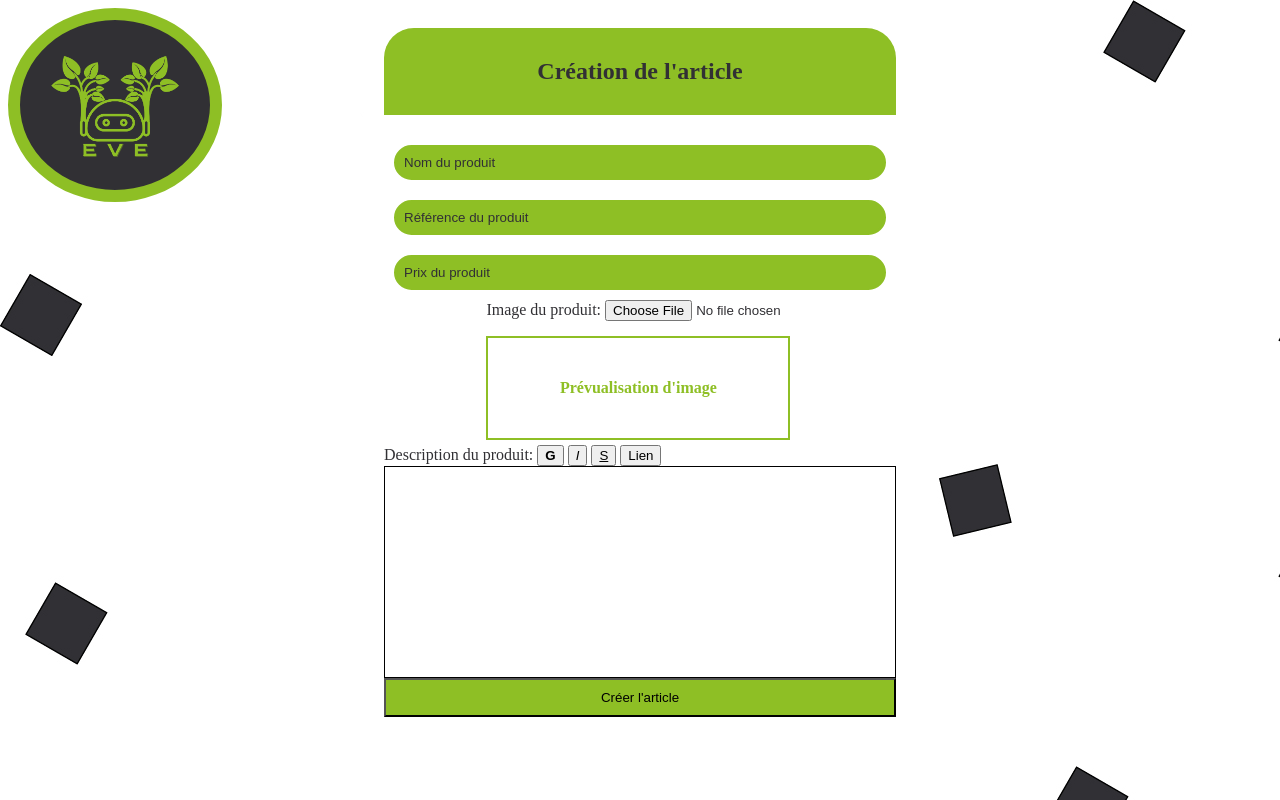
After one commit to CanberraMenthonnex/ProjetEve-EcoCommerce, a PHP site: template views/creation_article.php in a window 1280 px wide. The commit adds this page. Run offline with PHP 8.4, Linux system fonts and the light colour scheme; the template is opened without the code that fills it, so the values that code supplies are empty; some libraries are stand-ins or nearby versions.

Commit message:
:sparkles: Add new View (creation d'article). Add css and js

```diff
--- a/public/main.js
+++ b/public/main.js
@@ -21,3 +21,96 @@ function ChangeSlide(sens) {
 /************************</SLIDER>***************************/
 
 /************************</PAGE INDEX>***************************/
+
+
+
+
+
+
+
+
+
+
+
+
+
+
+
+
+
+
+
+
+
+
+
+/************************<PAGE CREATION DE PRODUIT>***************************/
+
+/************************</WYSIWYG>***************************/
+
+var gras = document.getElementById("gStyle");
+gras.onclick = ()=> commande('bold');
+var italique = document.getElementById("iStyle");
+italique.onclick = ()=> commande('italic');
+var souligner = document.getElementById("sStyle");
+souligner.onclick = ()=> commande('underline');
+var lien = document.getElementById("lienStyle");
+lien.onclick = ()=> commande('createLink');
+var boutonResultat = document.getElementById("boutonResultat");
+boutonResultat.onclick = ()=> resultat();
+
+
+function commande(nom, argument) {
+	if (typeof argument === 'undefined') {
+		argument = '';
+	}switch (nom) {
+	case "createLink":
+		argument = prompt("Quelle est l'adresse du lien ?");
+	break;
+	}
+
+	document.execCommand(nom, false, argument);
+
+
+}
+// function permettant de recuperer le contenue du WYSIWYG
+/*
+function resultat() {
+	document.getElementById("depot").value = document.getElementById("editeur").innerHTML;
+}
+*/
+
+/**************************</WYSIWYG>******************************/
+
+
+/*********************<IMAGE PREVUALISATION>***********************/
+
+const imgFile = document.getElementById("imgFile");
+const prevuConteneur = document.getElementById("imgPreview");
+const prevuImage = prevuConteneur.querySelector(".imagePrevuImage");
+const ImagePrevuDefault = prevuConteneur.querySelector(".ImagePrevuDefault");
+
+imgFile.addEventListener("change", function(){
+	const file = this.files[0];
+
+	if (file) {
+		const read = new FileReader();
+
+		ImagePrevuDefault.style.display = "none";
+		prevuImage.style.display = "block";
+		read.addEventListener("load", function(){
+			prevuImage.setAttribute("src", this.result);
+		});
+
+		read.readAsDataURL(file);
+
+	}else{
+		ImagePrevuDefault.style.display = null;
+		prevuImage.style.display = null;
+		prevuImage.setAttribute("src", "");
+	}
+});
+
+
+/*********************</IMAGE PREVUALISATION>***********************/
+/************************</PAGE CREATION DE PRODUIT>***************************/
--- a/public/style.css
+++ b/public/style.css
@@ -1,20 +1,20 @@
 /************************<PAGE INDEX>***************************/
 
-body {
+#bodyIndex {
     background-color: #313034;
 }
 /********************<HEADER>*****************/
-header {
+#bodyIndex header {
     display: flex;
     flex-direction: row;
     justify-content: space-around;
     margin-bottom: 0;
     height: 180px;
 }
-header div {
+body header div {
     width: 33%;
 }
-p {
+#bodyIndex p {
     color: #8ebf25;
 }
 /*******************MENU***********************/
@@ -142,3 +163,142 @@ footer {
 
 
 /************************</PAGE INDEX>***************************/
+
+
+
+
+
+
+
+
+
+
+
+
+
+
+
+
+
+
+
+
+
+
+
+
+
+
+
+
+
+
+/********************<PAGE CREATION D ARTICLE>*********************/
+/********************<Body>*********************/
+#bodyPageCreationArticle{
+	background-image: url("img/backgroundImg.jpg");
+}
+/********************<logo>*********************/
+#divLogoPageBack {
+    border-radius: 50%;
+    background-color: #313034;
+    height: 170px;
+	width: 190px;
+    border: 12px solid #8ebf25;
+    display: flex;
+    align-items: center;
+	justify-content: center;
+	position: absolute;
+}
+#logoImgPageBack {
+    width: 160px;
+    height: 160px;
+    padding-top: 30px;
+
+}
+
+/********************</logo>*********************/
+/********************<FORM>*********************/
+
+#pageProduit {
+	color:  #313034;
+	display: flex;
+	justify-content: center;
+}
+#formCreationArticle {
+	background-color: white;
+    display: flex;
+	flex-direction: column;
+	padding: 0px 20px;
+}
+#pageProduit h1 {
+	background-color: #8ebf25;
+	border-top-right-radius: 30px;
+	border-top-left-radius: 30px;
+	text-align: center;
+	padding: 30px;
+}
+
+#product input {
+	margin: 10px;
+}
+
+#product {
+
+	display: flex;
+	flex-direction: column;
+	width: 100%;
+}
+#product input {
+	border-radius: 30px;
+	border: solid#8ebf25;
+	padding: 7px;
+	background-color:#8ebf25;
+}
+
+#product input::placeholder {
+	color:#313034;
+}
+/****WYSIWYG****/
+#editeur{
+	width: 500px;
+	height: 200px;
+	border: 1px solid black;
+	padding: 5px;
+	overflow: auto;
+}
+/********************<BOUTON FORM>*********************/
+#create_product {
+	padding: 10px;
+	background-color: #8ebf25;
+}
+#create_product:hover {
+		padding: 11px;
+}
+/********************</BOUTON FORM>*********************/
+/********************<PREVUALISATION D IMAGE>*********************/
+#divImgPrevu {
+padding-left: 20%;
+padding-bottom: 5px;
+
+}
+.imagePrevu {
+	width: 300px;
+	min-height: 100px;
+	border: 2px solid #8ebf25;
+	margin-top: 15px;
+
+	display: flex;
+	align-items: center;
+	justify-content: center;
+	font-weight: bold;
+	color: #8ebf25;
+}
+.imagePrevuImage{
+	display: none;
+	width: 100%;
+}
+/********************</PREVUALISATION D IMAGE>*********************/
+/********************</FORM>*********************/
+/********************</Body>*********************/
+/********************</PAGE CREATION D ARTICLE>*********************/
--- /dev/null
+++ b/views/creation_article.php
@@ -0,0 +1,50 @@
+<!DOCTYPE html>
+<html lang="fr">
+<head>
+    <meta charset="UTF-8">
+    <meta name="viewport" content="width=device-width, initial-scale=1.0">
+    <link rel="stylesheet" href="style.css">
+    <title>Creation d'article</title>
+</head>
+<body id="bodyPageCreationArticle">
+    <header>
+        <a href=""><div id="divLogoPageBack">
+            <img id="logoImgPageBack" src="img/logo.png" alt="logo du site">
+        </div></a>
+    </header>
+    <section id="pageProduit">
+
+
+
+        <form id="formCreationArticle" action="<?= MAIN_PATH ?>back-office/product/form" method="POST">
+                <h1>Création de l'article</h1>
+            <div id="product">
+                    <input type="text" name="name" id="name" placeholder="Nom du produit" >
+                    <input type="text" name="product_reference" id="product_reference" placeholder="Référence du produit">
+                    <input type="number" name="price" id="price" min="0" placeholder="Prix du produit" >
+            </div>
+            <div id="divImgPrevu">
+                <label for="imgFile">Image du produit:</label>
+                <input type="file" name="imgFile" id="imgFile" >
+                <div class="imagePrevu" id="imgPreview">
+                    <img src="" alt="Prévualisation d'image" class="imagePrevuImage">
+                    <span class="ImagePrevuDefault">Prévualisation d'image</span>
+                </div>
+
+            </div>
+            <div id="CreaText">
+                <label for="description">Description du produit:</label>
+                <input id="gStyle" type="button" value="G" style="font-weight:bold;"/>
+		        <input id="iStyle" type="button" value="I" style="font-style:italic;"/>
+		        <input id="sStyle" type="button" value="S" style="text-decoration:underline;"/>
+		        <input id="lienStyle" type="button" value="Lien"/>
+		        <div id="editeur" contentEditable ></div>
+
+            </div>
+
+            <input type="submit" name="create_product" id="create_product" value="Créer l'article" /><br />
+        </form>
+    </section>
+    <script src="main.js"></script>
+</body>
+</html>
```
Also changed, not shown: other parts of public/style.css (+25 -4 lines), views/index.php (+62 -1 lines), public/img/backgroundImg.jpg (added).
